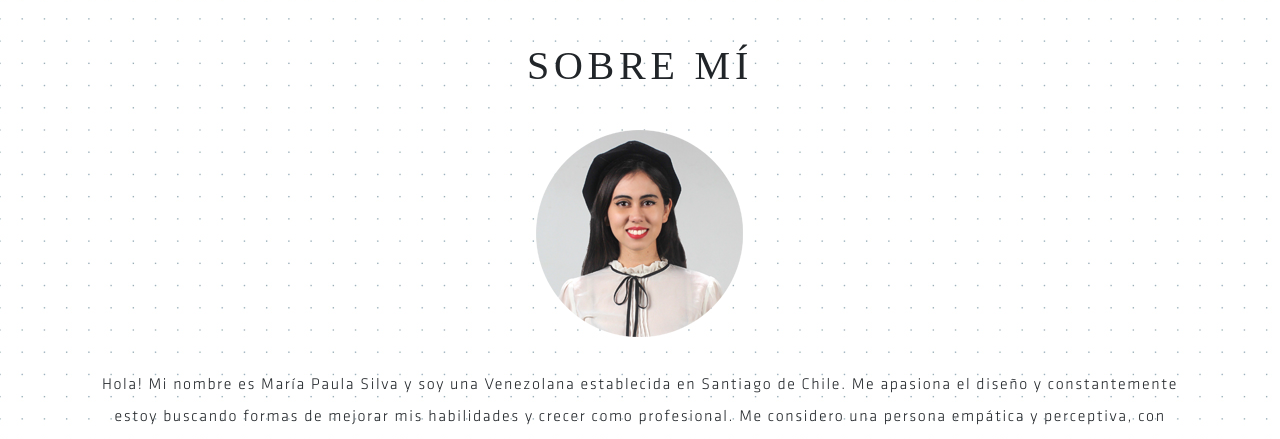
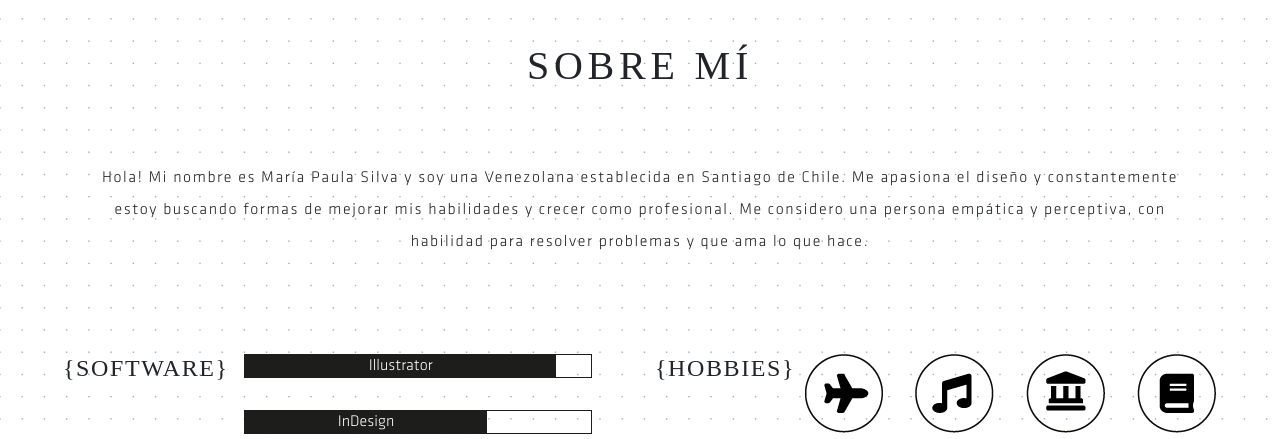
Before and after one commit to mariapaulasilva2812/portfolio, a plain HTML site: page index.html in a window 1280 px wide. Shown: the part 1400-1839 px from the top of the page. Drawn offline with nearby package versions, Linux system fonts and the light colour scheme; some packages are replaced by stand-ins of ours; a script that the page names is missing; a web font is replaced by a local one.

Commit message:
Update index.html

```diff
--- a/index.html
+++ b/index.html
@@ -190,11 +190,11 @@
 					</h2>
 				</div>
 			</div>
-			<div class="row text-center">
+			<!--<div class="row text-center">
 				<div class="col-sm-12">
 					<img src="imagenes/mapi_byn.png" class="img-fluid" alt="Maria Paula Silva" data-aos="fade-up" data-aos-duration="1100">
 				</div>
-			</div>
+			</div>-->
 			<div class="row">
 				<div class="col text-center">
 					<p class="parrafo-sobre-mi" data-aos="fade-up" data-aos-duration="1100">
```
